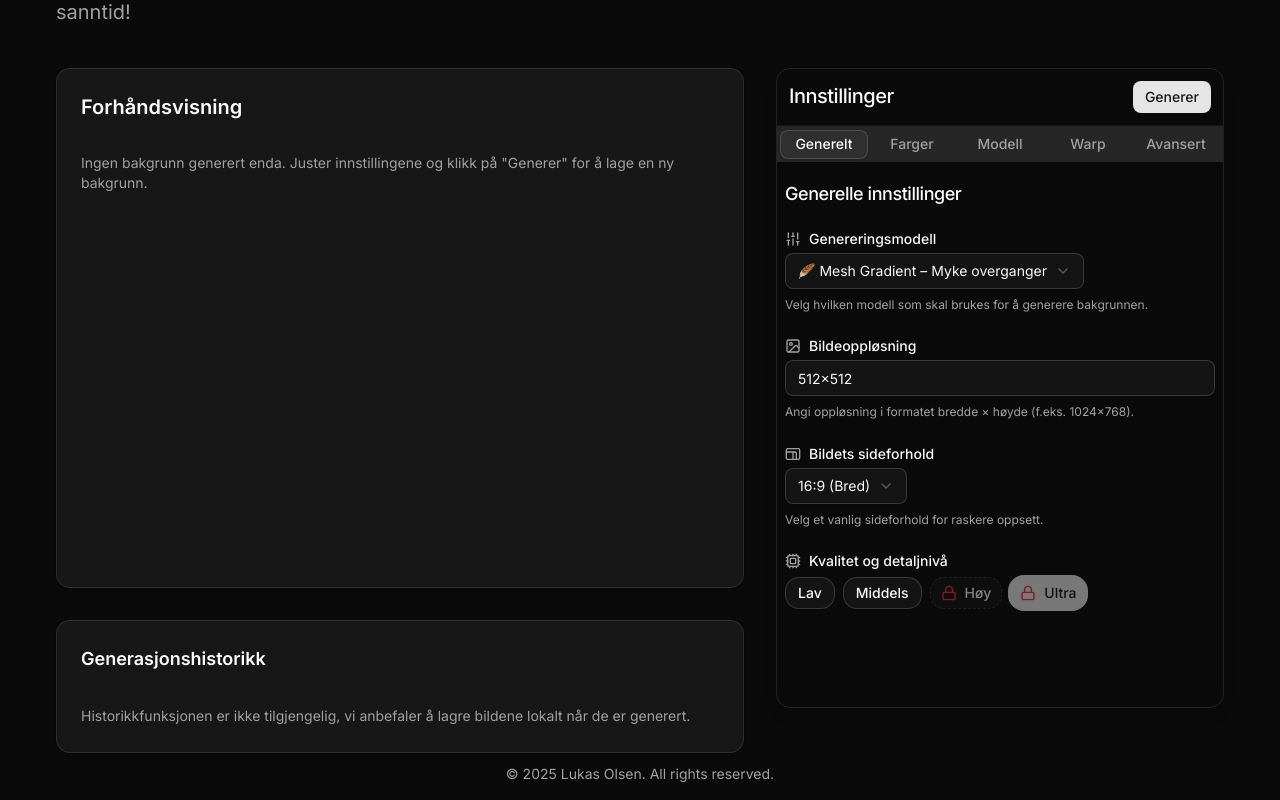
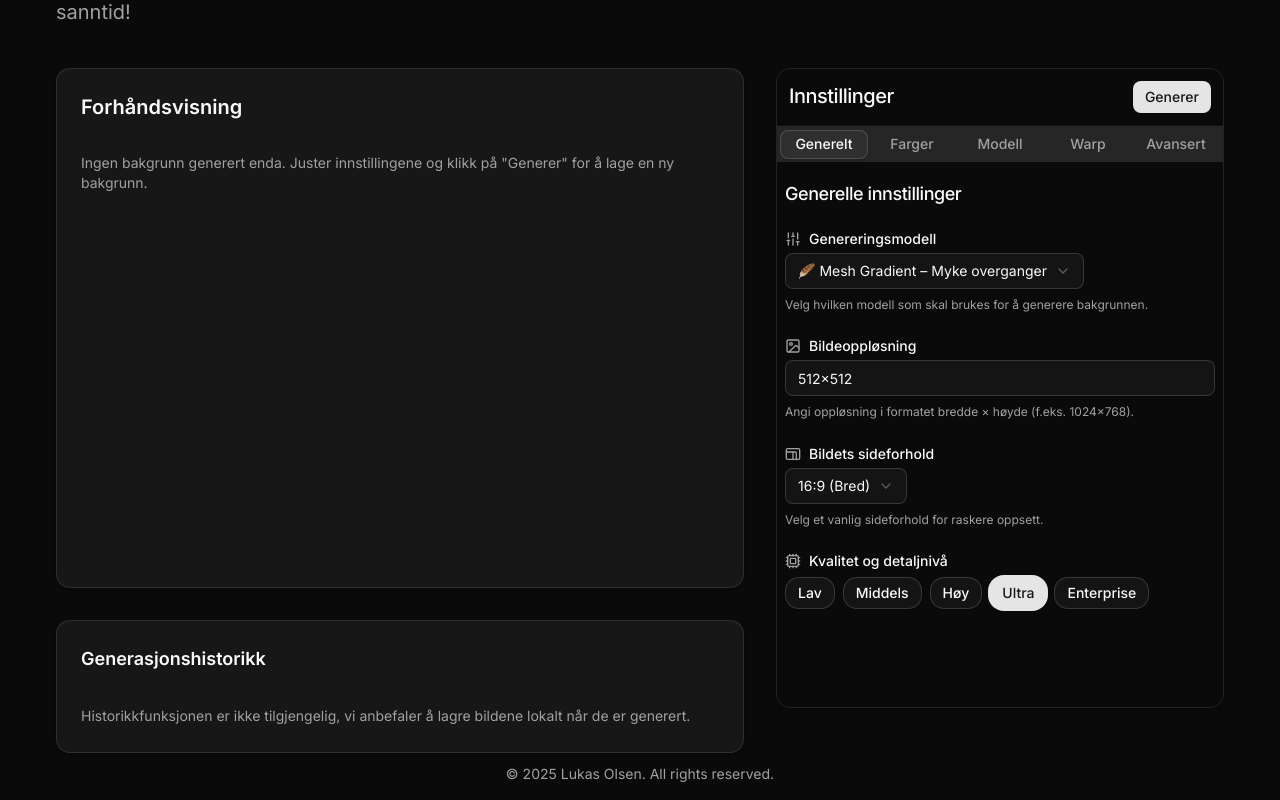
Before and after one commit to lukasolsen/portfolio, a React (Vite) app: page /projects/backrand/playground in a window 1280 px wide. Shown: the part 364-1164 px from the top of the page. Built offline with nearby package versions, Linux system fonts and the light colour scheme.

Commit message:
add enterprise quality option and update quality selection logic

```diff
--- a/src/common/backrand/quality.ts
+++ b/src/common/backrand/quality.ts
@@ -3,6 +3,7 @@ export enum BackrandQuality {
   MEDIUM = "medium",
   HIGH = "high",
   ULTRA = "ultra",
+  ENTERPRISE = "enterprise",
 }
 
 export const BackrandQualityLabels: Record<BackrandQuality, string> = {
@@ -10,6 +11,7 @@ export const BackrandQualityLabels: Record<BackrandQuality, string> = {
   [BackrandQuality.MEDIUM]: "Middels",
   [BackrandQuality.HIGH]: "Høy",
   [BackrandQuality.ULTRA]: "Ultra",
+  [BackrandQuality.ENTERPRISE]: "Enterprise",
 };
 
 export const BackrandQualityDescriptions: Record<BackrandQuality, string> = {
@@ -21,9 +23,12 @@ export const BackrandQualityDescriptions: Record<BackrandQuality, string> = {
     "Høy kvalitet med god detaljrikdom. Krever mer tid og ressurser.",
   [BackrandQuality.ULTRA]:
     "Beste kvalitet med maksimal detaljrikdom. Anbefales for sluttprodukter.",
+  [BackrandQuality.ENTERPRISE]:
+    "Topp kvalitet med avanserte funksjoner for bedriftsbrukere.",
 };
 
 export const sortedBackrandQualities: BackrandQuality[] = [
+  BackrandQuality.ENTERPRISE,
   BackrandQuality.ULTRA,
   BackrandQuality.HIGH,
   BackrandQuality.MEDIUM,
--- a/src/core/components/backrand/controls/general-settings.tsx
+++ b/src/core/components/backrand/controls/general-settings.tsx
@@ -138,10 +138,7 @@ export const GeneralSettings: FC<Props> = ({ showOption }) => {
           </Label>
           <div className="flex flex-wrap gap-2">
             {Object.values(BackrandQuality).map((q) => {
-              const isLocked = [
-                BackrandQuality.HIGH,
-                BackrandQuality.ULTRA,
-              ].includes(q);
+              const isLocked = [].includes(q);
               const isSelected = params.quality === q;
 
               return (
```
